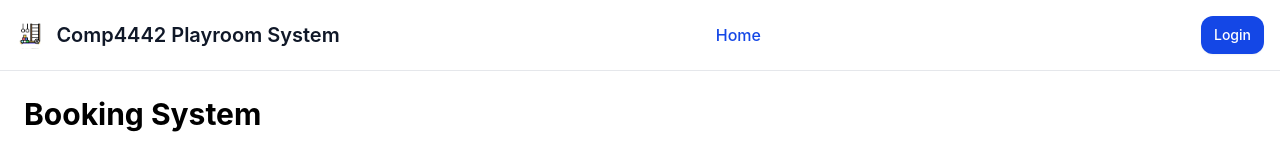
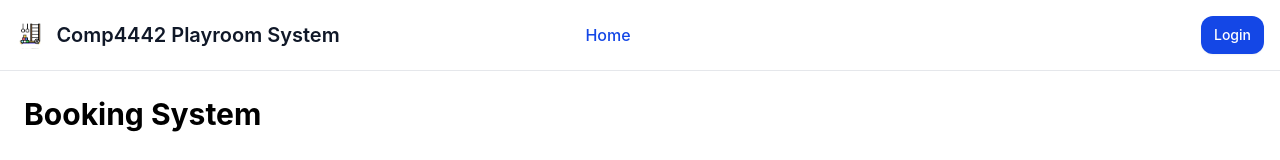
Before and after one commit to herb4794/Comp4442_front_end_react, a React (Vite) app: page / in a window 1280 px wide. Shown: the top 160 px of the page. Built offline with nearby package versions, Linux system fonts and the light colour scheme; no server answers.

Commit message:
20260413_fix_header_style_home_and_booking_tap
just fix the header style

```diff
--- a/src/components/header/Header.tsx
+++ b/src/components/header/Header.tsx
@@ -147,7 +147,7 @@ const Header = () => {
 
 
       <nav className="bg-neutral-primary fixed w-full z-20 top-0 start-0 border-b border-default">
-        <div className="max-w-screen-xl flex flex-wrap items-center justify-between mx-auto p-4">
+        <div className="relative max-w-screen-xl flex items-center justify-between mx-auto p-4">
           <div className="flex items-center space-x-3 rtl:space-x-reverse">
             <img src={playIcon} className="h-7" alt="Flowbite Logo" />
             <span className="self-center text-xl text-heading font-semibold whitespace-nowrap">Comp4442 Playroom System</span>
@@ -168,7 +168,8 @@ const Header = () => {
               <svg className="w-6 h-6" aria-hidden="true" xmlns="http://www.w3.org/2000/svg" width="24" height="24" fill="none" viewBox="0 0 24 24"><path stroke="currentColor" strokeLinecap="round" strokeWidth="2" d="M5 7h14M5 12h14M5 17h14" /></svg>
             </button>
           </div>
-          <div className="items-center justify-between hidden w-full md:flex md:w-auto md:order-1" id="navbar-cta">
+          <div className="hidden md:flex absolute left-1/2 -translate-x-1/2 items-center"
+            id="navbar-cta">
             <ul className="font-medium flex flex-col p-4 md:p-0 mt-4 border border-default rounded-base bg-neutral-secondary-soft md:flex-row md:space-x-8 rtl:space-x-reverse md:mt-0 md:border-0 md:bg-neutral-primary">
               <li>
                 <Link to="/" className="block py-2 px-3 text-white bg-brand rounded md:bg-transparent md:text-fg-brand md:p-0" aria-current="page">Home</Link>
```
